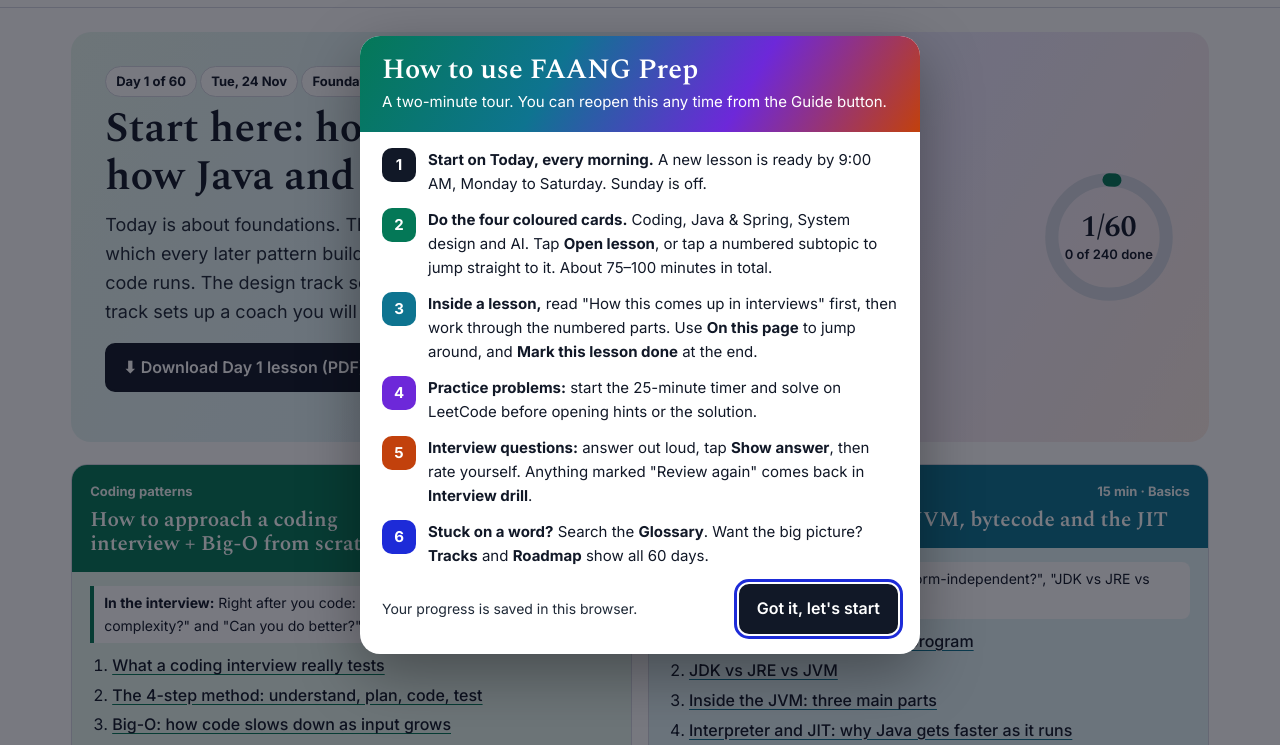
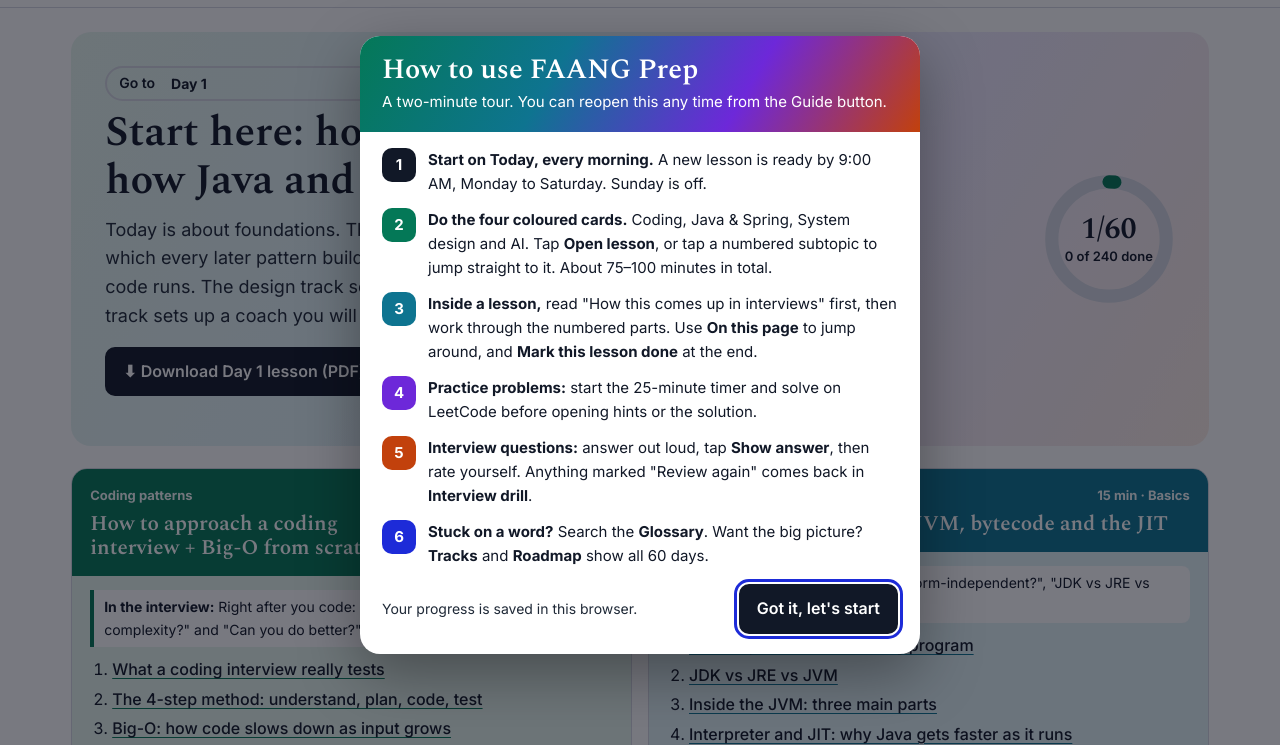
Before and after one commit to amanjauhri/faangprep, a plain HTML site: page index.html in a window 1280 px wide. Shown: the part 55-800 px from the top of the page. Drawn offline with nearby package versions, Linux system fonts and the light colour scheme.

Commit message:
Add 'Go to any day' picker; PDF button follows the chosen day
Co-Authored-By: Claude Sonnet 5.5 <noreply@anthropic.com>
Claude-Session: https://claude.ai/code/session_01YWJucBTT76HXbEvadYsWCi

```diff
--- a/index.html
+++ b/index.html
@@ -167,6 +167,7 @@ dialog.guide::backdrop{background:rgba(10,12,24,.55)}
 @media(max-width:600px){.row{grid-template-columns:56px minmax(0,1fr)}.row .dt,.row .st{grid-column:2;text-align:left}.gl{grid-template-columns:1fr}.iv dl{grid-template-columns:1fr}table{font-size:13px}th,td{padding:7px}#nav{margin-left:0}#nav a{padding:8px 11px;font-size:14px}}
 @media(prefers-reduced-motion:no-preference){.tcard,.tile{transition:transform .15s}.tcard:hover,.tile:hover{transform:translateY(-2px)}}
 #pdfbtn{display:inline-flex;align-items:center;gap:6px}
+.pick{display:inline-flex;align-items:center;gap:6px;border:2px solid var(--line);border-radius:999px;padding:2px 4px 2px 12px;font-weight:600;font-size:14px;vertical-align:middle}.pick select{border:0;background:transparent;color:var(--ink);font:inherit;font-weight:700;padding:4px 6px;cursor:pointer}@media print{.pick{display:none!important}}
 @media(max-width:600px){#pdfbtn{right:88px}}
 @media(max-width:380px){.top .hbtn{font-size:13px;padding:4px 9px}#pdfbtn{right:76px}.brand{font-size:20px}}
 @media print{
@@ -224,8 +225,8 @@ function toggleDone(t,n){const d=done();d[t+"-"+n]=!d[t+"-"+n];store.set("done",
 const known=()=>store.get("known",{});
 function trackDone(t){let c=0;for(let n=1;n<=60;n++)if(isDone(t,n))c++;return c}
 function header(){
- const h=location.hash.slice(1)||"today";{const m=h.match(/^lesson-[a-z]+-(\d+)/),n=m?+m[1]:STATE.latest_day,b=document.getElementById("pdfbtn");b.dataset.pdf=n;b.textContent=`⬇ Day ${n} PDF`}
- const sec=h.startsWith("lesson-")||h.startsWith("track-")||h;
+ const h=location.hash.slice(1)||"today";{const m=h.match(/^(?:lesson-[a-z]+-|day-)(\d+)/),n=m?+m[1]:STATE.latest_day,b=document.getElementById("pdfbtn");b.dataset.pdf=n;b.textContent=`⬇ Day ${n} PDF`}
+ const sec=h.startsWith("day-")?"today":(h.startsWith("lesson-")||h.startsWith("track-")||h);
  document.getElementById("nav").innerHTML=[["today","Today"],["tracks","Tracks"],["drill","Interview drill"],["roadmap","Roadmap"],["glossary","Glossary"]].map(([id,l])=>`<a href="#${id}" class="${sec===id?"on":""}">${l}</a>`).join("");
 }
 function block(b){
@@ -242,12 +243,12 @@ function block(b){
 function codeBox(c){return`<div class="codewrap"><button class="copy" data-copy>Copy</button><pre><code style="background:none;border:0;padding:0;color:inherit">${esc(c)}</code></pre></div>`}
 function ring(pct,label,sub){const r=52,C=2*Math.PI*r;return`<div class="ring" role="img" aria-label="${esc(label)} ${esc(sub)}"><svg viewBox="0 0 120 120"><circle cx="60" cy="60" r="${r}" fill="none" stroke="var(--line)" stroke-width="12"/><circle cx="60" cy="60" r="${r}" fill="none" stroke="var(--dsa)" stroke-width="12" stroke-linecap="round" stroke-dasharray="${C}" stroke-dashoffset="${C*(1-pct)}"/></svg><b>${esc(label)}<small>${esc(sub)}</small></b></div>`}
 const newsRows=()=>NEWS?`<div class="news">${NEWS.items.slice(0,2).map(i=>`<div class="nrow"><span class="tg">${esc(i.tag)}</span><a href="${esc(i.url)}" target="_blank" rel="noopener">${esc(i.headline)}</a><p><b>Why it matters:</b> ${md(i.why)} <span class="muted">${esc(i.source)}, ${fmt(i.date)}</span></p></div>`).join("")}</div>`:"";
-function viewToday(){
- const L=STATE.latest_day;
+function viewToday(D){
+ const L=D||STATE.latest_day;
  lesson(L).then(les=>{
   const nx=CUR.days[L],total=Object.values(done()).filter(Boolean).length;
   const preview=todayISO()<les.date;
-  app.innerHTML=`<section class="hero"><div><p class="eyebrow"><span class="pill">Day ${L} of 60</span> <span class="pill">${fmt(les.date)}</span> <span class="pill">${esc(les.phase)}</span>${preview?' <span class="pill">Preview · opens '+fmt(les.date)+'</span>':""}</p>
+  app.innerHTML=`<section class="hero"><div><p class="eyebrow">${dayPicker(L)} <span class="pill">Day ${L} of 60</span> <span class="pill">${fmt(les.date)}</span> <span class="pill">${esc(les.phase)}</span>${preview?' <span class="pill">Preview · opens '+fmt(les.date)+'</span>':""}</p>
    <h1>${esc(les.headline)}</h1><p class="lead">${md(les.intro)}</p><p><button class="btn" data-pdf="${L}" style="--tc:var(--btn)">⬇ Download Day ${L} lesson (PDF)</button></p></div>${ring(L/60,`${L}/60`,`${total} of 240 done`)}</section>
   <div class="grid g2">${ORDER.map(t=>{const T=les.tracks[t];return`<article class="tcard" style="${sty(t)}"><header><div class="k"><span>${TR[t].name}</span><span>${T.minutes} min · ${esc(T.level)}</span></div><h3>${esc(T.title)}</h3></header>
    <div class="body">${T.interview_angle?`<div class="ask"><b>In the interview:</b> ${md(T.interview_angle.how_it_comes_up)}</div>`:""}
@@ -263,6 +264,9 @@ function viewToday(){
   </div>`;
  }).catch(()=>app.innerHTML=`<h1>Today's lesson isn't ready yet</h1><p class="lead">It is published every morning by 9:00 IST.</p>`);
 }
+function dayPicker(cur){
+ const opts=CUR.days.map(d=>{const open=d.day<=STATE.latest_day;return`<option value="${d.day}" ${d.day===cur?"selected":""} ${open?"":"disabled"}>Day ${d.day}${open?"":" · opens "+fmt(d.date)}</option>`}).join("");
+ return`<label class="pick"><span>Go to</span><select id="daypick" aria-label="Go to any day">${opts}</select></label>`}
 function trackTabs(cur){return`<div class="tabs">${ORDER.map(t=>`<a href="#track-${t}" style="--c:${TR[t].c}" class="${cur===t?"on":""}">${TR[t].name}</a>`).join("")}</div>`}
 function viewTracks(){
  app.innerHTML=`<h1>Tracks</h1><p class="lead">Four tracks run side by side every day, from basics to interview level.</p><div class="grid g2">${ORDER.map(t=>{const d=trackDone(t);return`<a class="tile" style="${sty(t)}" href="#track-${t}"><h2>${TR[t].name}</h2><span>Today: ${esc(CUR.days[STATE.latest_day-1][t].title)}</span><span style="margin-top:auto">${d} of 60 lessons done</span><div class="meter"><i style="width:${d/60*100}%"></i></div></a>`}).join("")}</div>
@@ -379,6 +383,7 @@ function route(){
  header();
  const h=location.hash.slice(1)||"today";let m;
  if(h==="today")viewToday();
+ else if(m=h.match(/^day-(\d+)$/))(+m[1]>=1&&+m[1]<=STATE.latest_day)?viewToday(+m[1]):(location.hash="today");
  else if(h==="tracks")viewTracks();
  else if(h==="roadmap")viewRoadmap();
  else if(h==="drill")viewDrill();
@@ -397,6 +402,7 @@ if(!store.get("seenGuide",false))setTimeout(openGuide,600);
 const pdfName=()=>{const h=location.hash.slice(1)||"today";let m;const nm={dsa:"Coding",java:"Java",design:"System-design",ai:"AI"};
  if(m=h.match(/^lesson-(dsa|java|design|ai)-(\d+)/))return`FAANG-Prep-Day-${pad(m[2])}-${nm[m[1]]}`;
  if(m=h.match(/^track-(dsa|java|design|ai)$/))return`FAANG-Prep-Track-${nm[m[1]]}`;
+ if(m=h.match(/^day-(\d+)$/)||(h==="today"&&[0,STATE.latest_day]))return`FAANG-Prep-Day-${pad(m[1])}`;
  return"FAANG-Prep-"+h.charAt(0).toUpperCase()+h.slice(1)+"-"+todayISO()};
 function printPage(){
  const t0=document.title,opened=[],shown=[];
@@ -413,6 +419,7 @@ async function downloadDay(n){
   const a=document.createElement("a");a.href=url;a.download=`FAANG-Prep-Day-${pad(n)}.pdf`;document.body.appendChild(a);a.click();a.remove();
  }catch(e){printPage()}
 }
+document.addEventListener("change",e=>{if(e.target.id==="daypick"){const n=+e.target.value;location.hash=n===STATE.latest_day?"today":"day-"+n}});
 document.addEventListener("click",e=>{const b=e.target.closest("[data-pdf]");if(b){e.preventDefault();downloadDay(+b.dataset.pdf||STATE.latest_day)}});
 addEventListener("hashchange",route);
 Promise.all([j("data/curriculum.json"),j("data/state.json"),j("data/news.json").catch(()=>null)]).then(([c,s,n])=>{CUR=c;STATE=s;NEWS=n;route()}).catch(()=>app.innerHTML="<h1>Could not load the plan</h1><p class='lead'>Please refresh the page.</p>");
```
